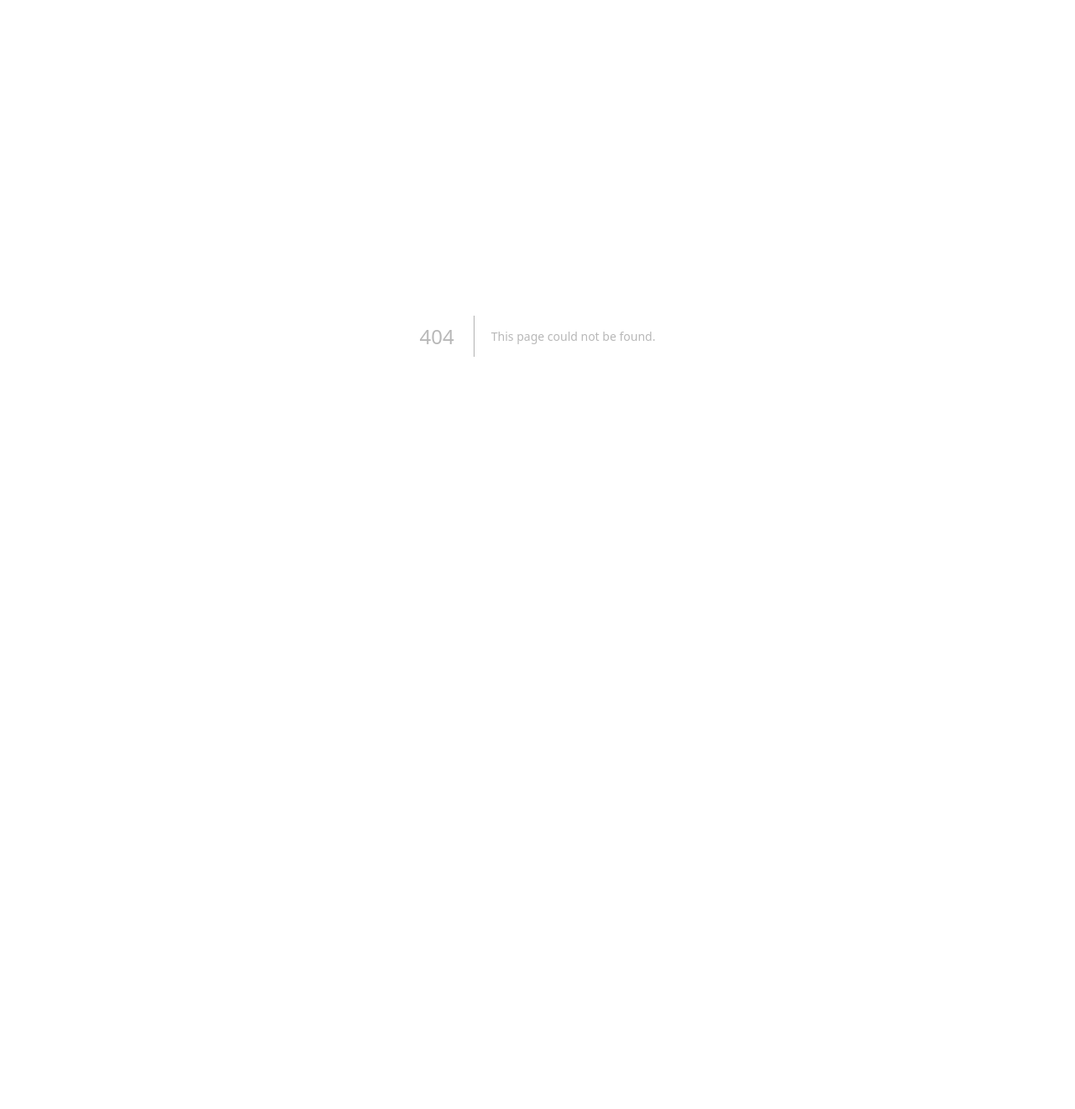
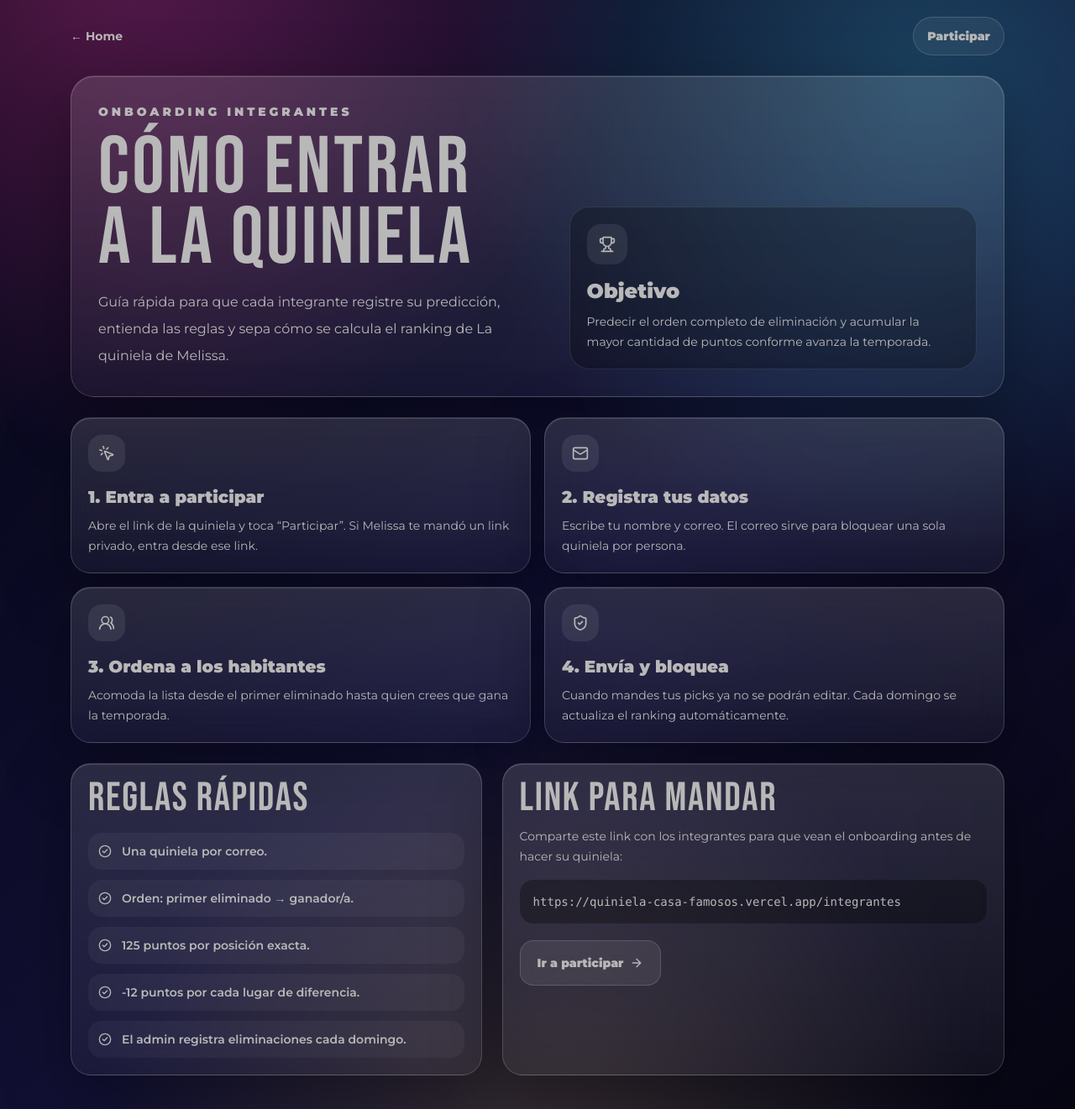
Before and after one commit to santirosado21-spec/quiniela-casa-famosos, a Next.js app: page /integrantes in a window 1280 px wide. Before the commit this address had no page. Shown: the whole page at 84% size. Before the commit the page ends 800 px from the top, so only its background shows below. Built offline with nearby package versions, Linux system fonts and the light colour scheme.

Commit message:
Add integrantes onboarding page

```diff
--- /dev/null
+++ b/app/integrantes/page.tsx
@@ -0,0 +1,90 @@
+import { ArrowRight, CheckCircle2, Mail, MousePointerClick, ShieldCheck, Trophy, UsersRound } from 'lucide-react';
+
+const steps = [
+  {
+    title: '1. Entra a participar',
+    body: 'Abre el link de la quiniela y toca “Participar”. Si Melissa te mandó un link privado, entra desde ese link.',
+    icon: MousePointerClick,
+  },
+  {
+    title: '2. Registra tus datos',
+    body: 'Escribe tu nombre y correo. El correo sirve para bloquear una sola quiniela por persona.',
+    icon: Mail,
+  },
+  {
+    title: '3. Ordena a los habitantes',
+    body: 'Acomoda la lista desde el primer eliminado hasta quien crees que gana la temporada.',
+    icon: UsersRound,
+  },
+  {
+    title: '4. Envía y bloquea',
+    body: 'Cuando mandes tus picks ya no se podrán editar. Cada domingo se actualiza el ranking automáticamente.',
+    icon: ShieldCheck,
+  },
+];
+
+const rules = [
+  'Una quiniela por correo.',
+  'Orden: primer eliminado → ganador/a.',
+  '125 puntos por posición exacta.',
+  '-12 puntos por cada lugar de diferencia.',
+  'El admin registra eliminaciones cada domingo.',
+];
+
+export default function IntegrantesOnboardingPage() {
+  return <main className="mobile-shell mx-auto max-w-6xl px-4 py-5 sm:px-5 sm:py-10">
+    <nav className="mb-6 flex items-center justify-between gap-3">
+      <a href="/" className="text-sm font-bold">← Home</a>
+      <a href="/play" className="rounded-full border border-white/15 bg-white/[.06] px-4 py-3 text-sm font-black">Participar</a>
+    </nav>
+
+    <section className="spotlight rounded-[1.75rem] p-5 sm:p-8">
+      <p className="show-kicker text-[10px] sm:text-sm">Onboarding integrantes</p>
+      <div className="mt-4 grid gap-6 lg:grid-cols-[1.05fr_.95fr] lg:items-end">
+        <div>
+          <h1 className="show-title text-6xl gold-gradient sm:text-8xl">Cómo entrar a la quiniela</h1>
+          <p className="mt-4 max-w-2xl text-sm font-medium leading-6 sm:text-base sm:leading-8">
+            Guía rápida para que cada integrante registre su predicción, entienda las reglas y sepa cómo se calcula el ranking de La quiniela de Melissa.
+          </p>
+        </div>
+        <div className="rounded-3xl border border-white/10 bg-black/25 p-5">
+          <div className="mb-4 grid h-12 w-12 place-items-center rounded-2xl bg-white/[.08]"><Trophy className="h-5 w-5" /></div>
+          <p className="text-2xl font-black">Objetivo</p>
+          <p className="mt-2 text-sm leading-6">Predecir el orden completo de eliminación y acumular la mayor cantidad de puntos conforme avanza la temporada.</p>
+        </div>
+      </div>
+    </section>
+
+    <section className="mt-6 grid gap-4 md:grid-cols-2">
+      {steps.map((step) => {
+        const Icon = step.icon;
+        return <article key={step.title} className="spotlight rounded-3xl p-5">
+          <div className="mb-4 grid h-11 w-11 place-items-center rounded-2xl bg-white/[.08]"><Icon className="h-5 w-5" /></div>
+          <h2 className="text-xl font-black">{step.title}</h2>
+          <p className="mt-2 text-sm leading-6">{step.body}</p>
+        </article>;
+      })}
+    </section>
+
+    <section className="mt-6 grid gap-6 lg:grid-cols-[.9fr_1.1fr]">
+      <div className="spotlight rounded-3xl p-5">
+        <h2 className="show-title text-4xl gold-gradient sm:text-5xl">Reglas rápidas</h2>
+        <div className="mt-5 space-y-3">
+          {rules.map((rule) => <div key={rule} className="flex items-start gap-3 rounded-2xl bg-white/[.045] p-3">
+            <CheckCircle2 className="mt-0.5 h-4 w-4 shrink-0" />
+            <p className="text-sm font-semibold leading-5">{rule}</p>
+          </div>)}
+        </div>
+      </div>
+
+      <div className="spotlight rounded-3xl p-5">
+        <h2 className="show-title text-4xl gold-gradient sm:text-5xl">Link para mandar</h2>
+        <p className="mt-3 text-sm leading-6">Comparte este link con los integrantes para que vean el onboarding antes de hacer su quiniela:</p>
+        <code className="mt-4 block overflow-x-auto rounded-2xl bg-black/30 p-4 text-sm">https://quiniela-casa-famosos.vercel.app/integrantes</code>
+        <a href="/play" className="mt-5 inline-flex items-center gap-2 rounded-2xl border border-white/15 bg-white/[.08] px-5 py-4 text-sm font-black">
+          Ir a participar <ArrowRight className="h-4 w-4" />
+        </a>
+      </div>
+    </section>
+  </main>;
+}
--- a/app/page.tsx
+++ b/app/page.tsx
@@ -48,8 +48,9 @@ export default function Home() {
             <h1 className="show-title text-2xl gold-gradient sm:text-3xl">La quiniela de Melissa</h1>
           </div>
         </div>
-        <div className="grid grid-cols-3 gap-2 sm:flex sm:gap-3">
+        <div className="grid grid-cols-2 gap-2 sm:flex sm:gap-3">
           <a className="rounded-full bg-yellow-300 px-4 py-3 text-center text-sm font-black text-slate-950" href="/play">Participar</a>
+          <a className="rounded-full border border-white/20 px-4 py-3 text-center text-sm font-bold hover:bg-white/10" href="/integrantes">Integrantes</a>
           <a className="rounded-full border border-white/20 px-4 py-3 text-center text-sm font-bold hover:bg-white/10" href="/admin">Admin</a>
           <a className="rounded-full border border-yellow-300/50 px-4 py-3 text-center text-sm font-black text-yellow-100" href="#dashboard">Dashboard</a>
         </div>
```
